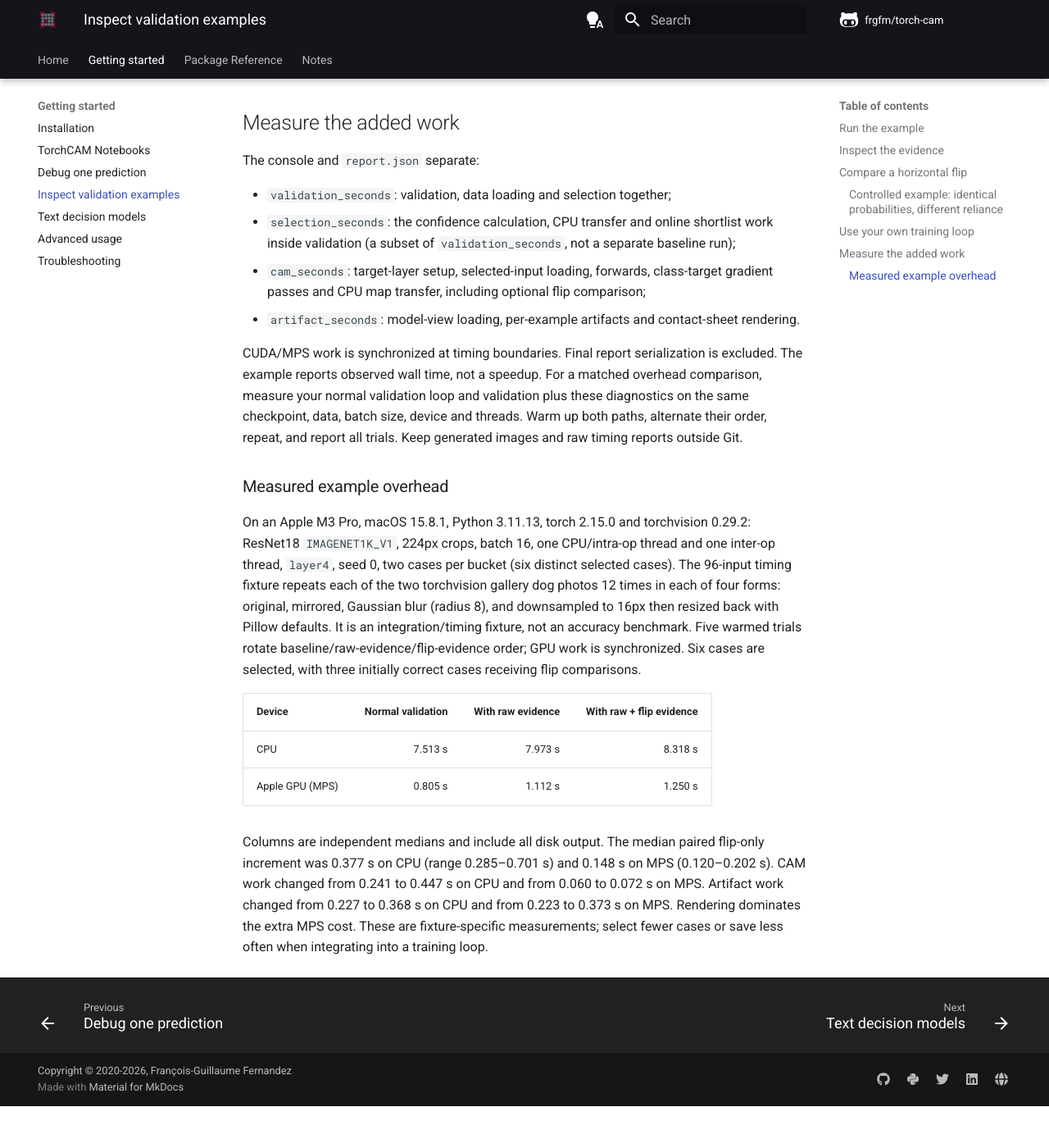
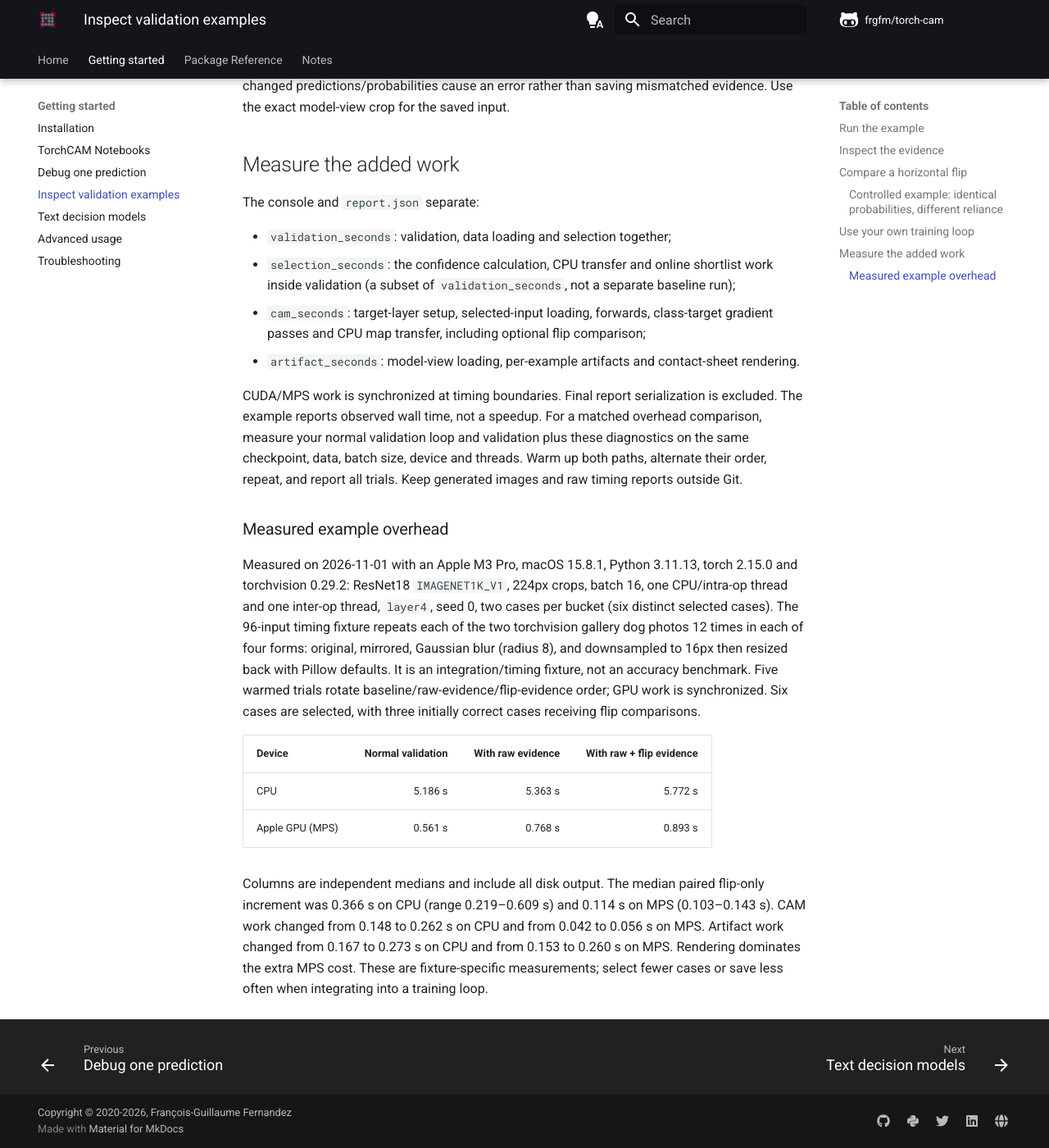
Before and after one commit to frgfm/torch-cam, an MkDocs documentation site: the page built from docs/docs/getting-started/validation-evidence.md, in a window 1280 px wide and 1400 px high, scrolled down 3824 px. Shown: the whole window at 82% size. Built offline with MkDocs 1.6.1 and Material for MkDocs 9.7.7, drawn with Linux system fonts in a browser that asks for light colours; comment, search, counter and statistics services are not loaded; before the commit the page ends 5173 px from its top, so only the background shows below that; some of the changed text lies outside the part shown.

Commit message:
fix(scripts): clarify paired CAM evidence

```diff
--- a/docs/docs/getting-started/validation-evidence.md
+++ b/docs/docs/getting-started/validation-evidence.md
@@ -171,7 +173,7 @@ repeat, and report all trials. Keep generated images and raw timing reports outs
 
 ### Measured example overhead
 
-On an Apple M3 Pro, macOS 15.8.1, Python 3.11.13, torch 2.15.0 and torchvision 0.29.2:
+Measured on 2026-11-01 with an Apple M3 Pro, macOS 15.8.1, Python 3.11.13, torch 2.15.0 and torchvision 0.29.2:
 ResNet18 `IMAGENET1K_V1`, 224px crops, batch 16, one CPU/intra-op thread and one inter-op
 thread, `layer4`, seed 0, two cases per bucket (six distinct selected cases). The 96-input
 timing fixture repeats each of the two torchvision gallery dog photos 12 times in each
@@ -182,12 +184,12 @@ Six cases are selected, with three initially correct cases receiving flip compar
 
 | Device | Normal validation | With raw evidence | With raw + flip evidence |
 | --- | ---: | ---: | ---: |
-| CPU | 7.513 s | 7.973 s | 8.318 s |
-| Apple GPU (MPS) | 0.805 s | 1.112 s | 1.250 s |
+| CPU | 5.186 s | 5.363 s | 5.772 s |
+| Apple GPU (MPS) | 0.561 s | 0.768 s | 0.893 s |
 
 Columns are independent medians and include all disk output. The median paired flip-only
-increment was 0.377 s on CPU (range 0.285–0.701 s) and 0.148 s on MPS
-(0.120–0.202 s). CAM work changed from 0.241 to 0.447 s on CPU and from 0.060 to
-0.072 s on MPS. Artifact work changed from 0.227 to 0.368 s on CPU and from 0.223 to
-0.373 s on MPS. Rendering dominates the extra MPS cost. These are fixture-specific
+increment was 0.366 s on CPU (range 0.219–0.609 s) and 0.114 s on MPS
+(0.103–0.143 s). CAM work changed from 0.148 to 0.262 s on CPU and from 0.042 to
+0.056 s on MPS. Artifact work changed from 0.167 to 0.273 s on CPU and from 0.153 to
+0.260 s on MPS. Rendering dominates the extra MPS cost. These are fixture-specific
 measurements; select fewer cases or save less often when integrating into a training loop.
```
Also changed, not shown: other parts of docs/docs/getting-started/validation-evidence.md (+3 -1 lines), 2 other files.
